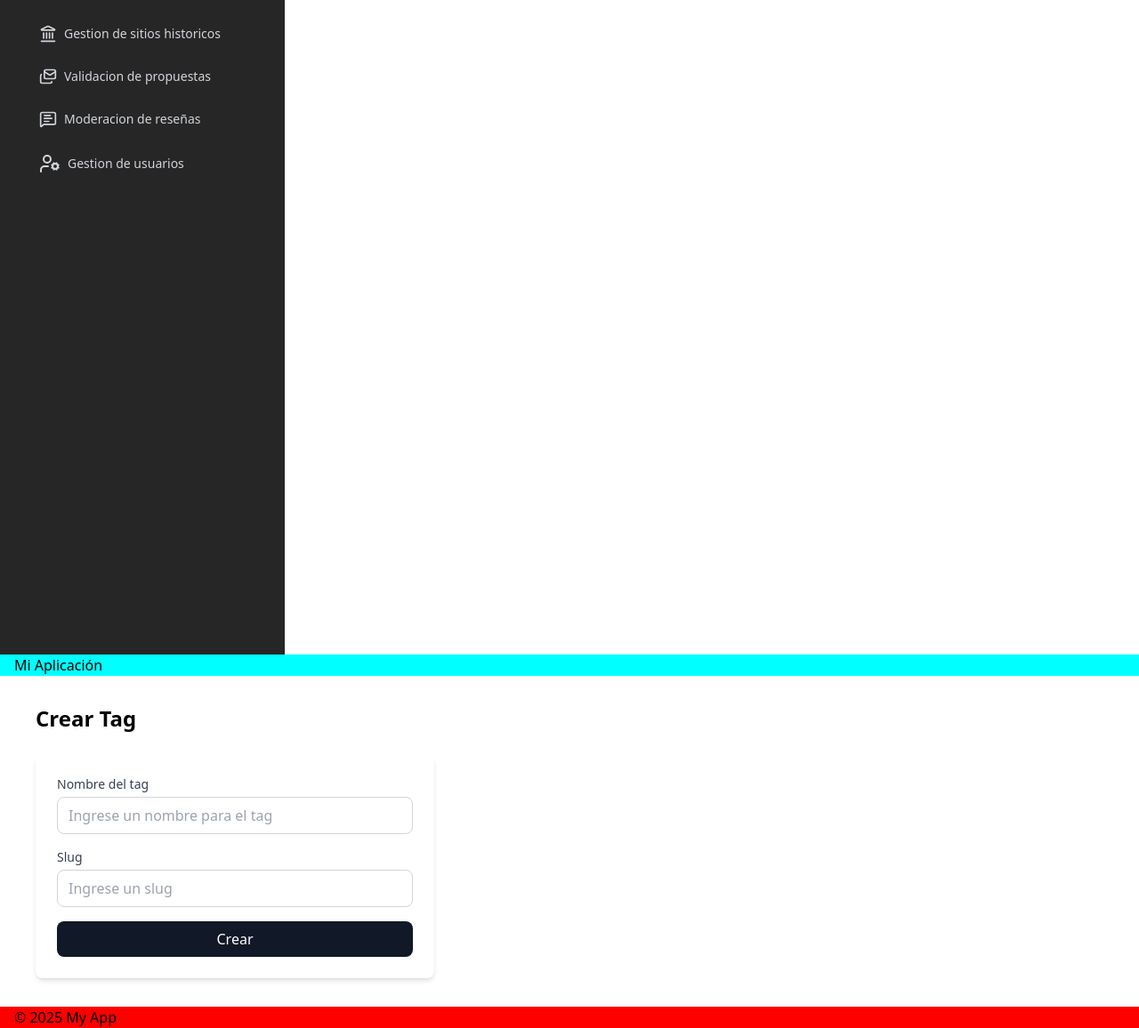
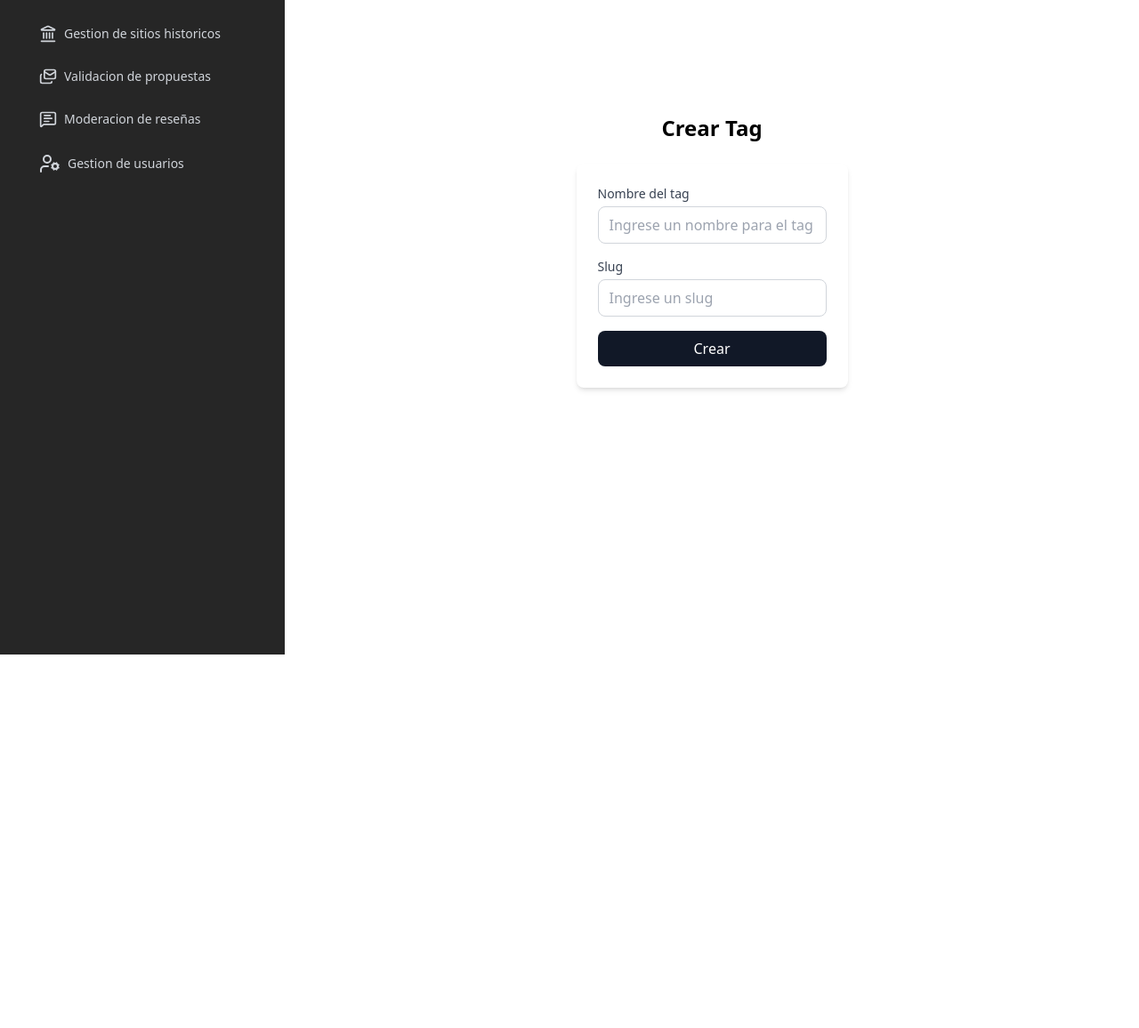
Before and after one commit to AdrianASambido/Proyecto-de-software, a Flask app: page /tags in a window 1280 px wide. Shown: the part 64-1220 px from the top of the page at 89% size. After the commit the page ends 800 px from the top, so only its background shows below. Run offline with Flask 3, Linux system fonts and the light colour scheme; some libraries are stand-ins or nearby versions.

Commit message:
Eliminar layout viejo

```diff
--- a/admin/src/web/templates/layout.html
+++ /dev/null
@@ -1,23 +0,0 @@
-{% include "basic-structure-w-sidebar.html" %}
-<!DOCTYPE html>
-<html lang="es">
-<head>
-    <meta charset="UTF-8">
-    <meta name="viewport" content="width=device-width, initial-scale=1.0">
-    <title>{% block title %}My App{% endblock %}</title>
-    <!-- <link rel="stylesheet" href="{{ url_for('static', filename='styles.css') }}"> -->
-</head>
-<body>
-    <div style="width: 100%; height: 100%;flex-grow: 1; display: flex; flex-direction: column;">
-        <header class="header">
-            <h1>Mi Aplicación</h1>
-        </header>
-        <main class="main">
-            {% block content %}{% endblock %}
-        </main>
-    </div>
-    <footer class="footer">
-        <p>&copy; 2025 My App</p>
-    </footer>
-</body>
-</html>
--- a/admin/src/web/templates/tags/tags.html
+++ b/admin/src/web/templates/tags/tags.html
@@ -1,4 +1,4 @@
-{% extends "layout.html" %}
+{% extends "basic-structure-w-sidebar.html" %}
 {% from "common/_form.html" import render_form %}
 
 <!-- {% block title %}Nuevo Tag{% endblock %} -->
```
